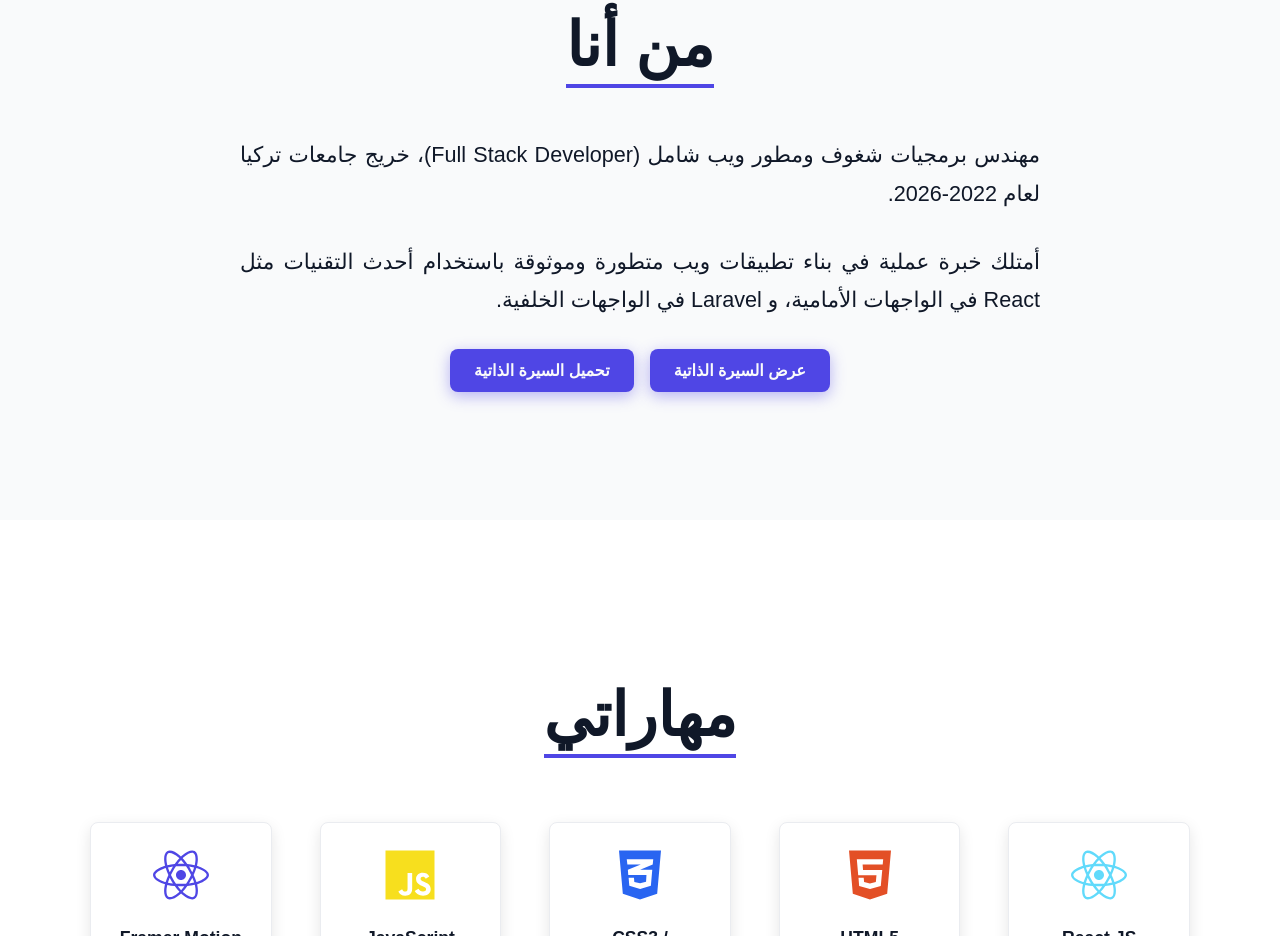
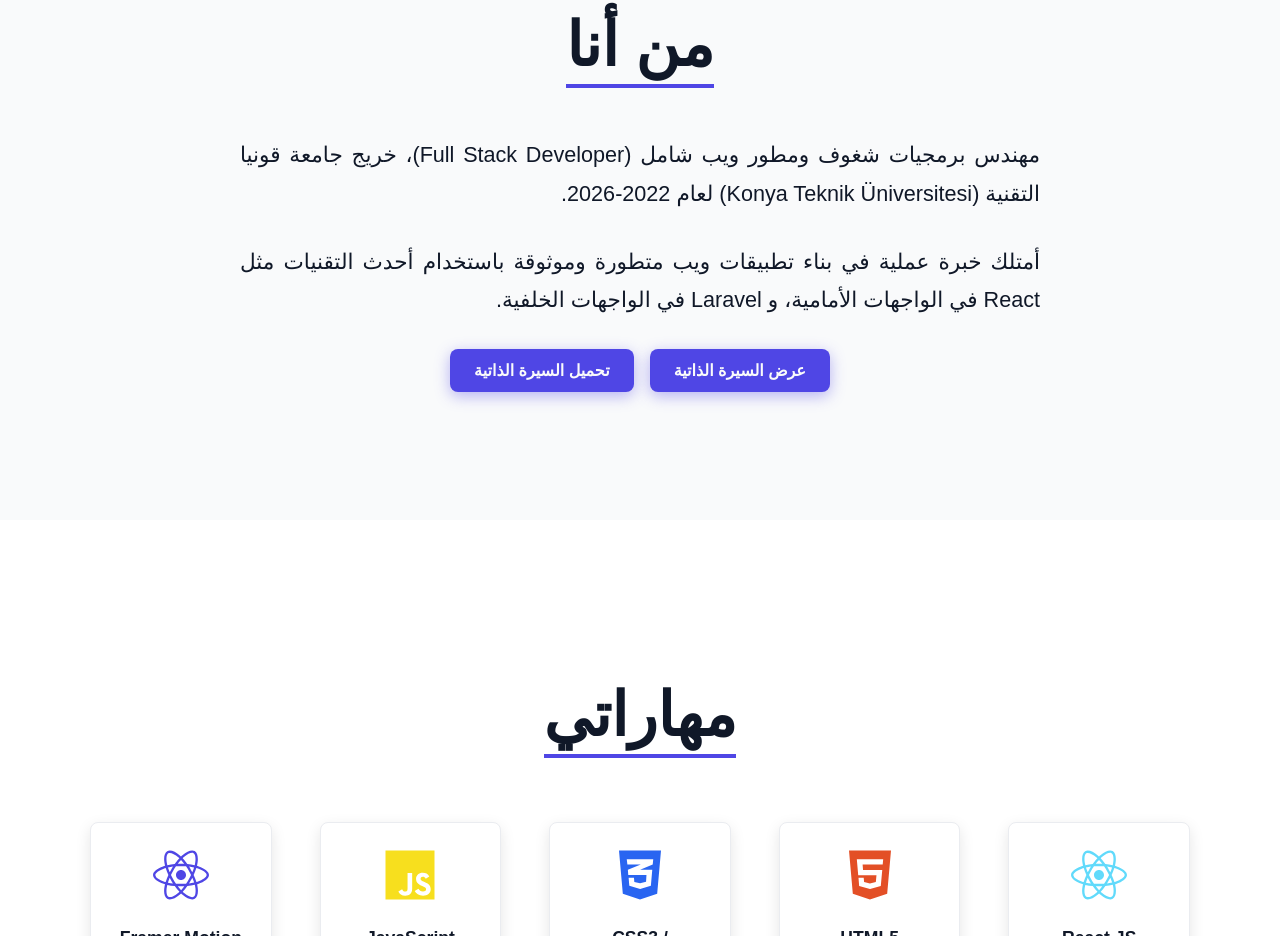
Before and after one commit to Ayham1najeb/portfolio-ayham, a React (Vite) app: page / in a window 1280 px wide. Shown: the part 918-1854 px from the top of the page. Built offline with nearby package versions, Linux system fonts and the light colour scheme.

Commit message:
Update university name in about section translations

```diff
--- a/src/translations.js
+++ b/src/translations.js
@@ -19,7 +19,7 @@ export const translations = {
         // About
         about_title: "من أنا",
         about_greeting: "أهلاً بك! أنا أيهم نجيب.",
-        about_p1: "مهندس برمجيات شغوف ومطور ويب شامل (Full Stack Developer)، خريج جامعات تركيا لعام 2022-2026.",
+        about_p1: "مهندس برمجيات شغوف ومطور ويب شامل (Full Stack Developer)، خريج جامعة قونيا التقنية (Konya Teknik Üniversitesi) لعام 2022-2026.",
         about_p2: "أمتلك خبرة عملية في بناء تطبيقات ويب متطورة وموثوقة باستخدام أحدث التقنيات مثل React في الواجهات الأمامية، و Laravel في الواجهات الخلفية.",
         about_p3: "عملت على مشاريع متنوعة تتطلب حلولاً برمجية معقدة وتصاميم عصرية، وأنا دائماً في سعي مستمر لتعلم كل ما هو جديد في عالم التقنية لتطوير مهاراتي وتقديم أفضل تجربة للمستخدم.",
         about_btn_view_cv: "عرض السيرة الذاتية",
@@ -80,7 +80,7 @@ export const translations = {
         // About
         about_title: "About Me",
         about_greeting: "Hello! I'm Ayham Najib.",
-        about_p1: "A passionate Software Engineer and Full Stack Web Developer, graduated from universities in Turkey (2022-2026).",
+        about_p1: "A passionate Software Engineer and Full Stack Web Developer, graduated from Konya Technical University (2022-2026).",
         about_p2: "I have hands-on experience building advanced and reliable web applications using modern technologies like React for the frontend and Laravel for the backend.",
         about_p3: "I've worked on various projects that required complex software solutions and modern designs, and I'm always striving to learn the latest technologies to enhance my skills and deliver the best user experience.",
         about_btn_view_cv: "View CV",
@@ -141,7 +141,7 @@ export const translations = {
         // About
         about_title: "Hakkımda",
         about_greeting: "Merhaba! Ben Ayham Najib.",
-        about_p1: "Tutkulu bir Yazılım Mühendisi ve Full Stack Web Geliştiricisiyim, Türkiye'deki üniversitelerden mezun oldum (2022-2026).",
+        about_p1: "Tutkulu bir Yazılım Mühendisi ve Full Stack Web Geliştiricisiyim, Konya Teknik Üniversitesi'nden mezun oldum (2022-2026).",
         about_p2: "Önyüzde React ve arkayüzde Laravel gibi modern teknolojileri kullanarak gelişmiş ve güvenilir web uygulamaları geliştirme konusunda pratik deneyime sahibim.",
         about_p3: "Karmaşık yazılım çözümleri ve modern tasarımlar gerektiren çeşitli projelerde çalıştım ve yeteneklerimi geliştirmek ve en iyi kullanıcı deneyimini sunmak için sürekli olarak teknoloji dünyasındaki en son yenilikleri öğrenmeye çalışıyorum.",
         about_btn_view_cv: "Özgeçmişi Gör",
```
